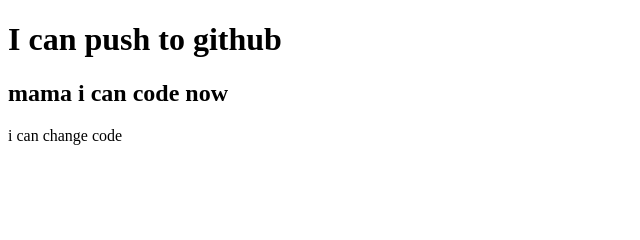
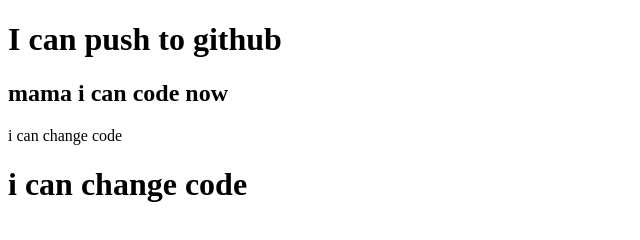
Before and after one commit to Yeamitul-yeam/first-html-repo, a plain HTML site: page first-html-repo/index.html in a window 1280 px wide. Shown: the whole page, without its empty margins (0-640 px from the left). Drawn offline with Linux system fonts and the light colour scheme.

Commit message:
git added

```diff
--- a/first-html-repo/index.html
+++ b/first-html-repo/index.html
@@ -14,6 +14,7 @@
 
 
 <body>
+    <h1> i can change code</h1>
 
 </body>
 
```
